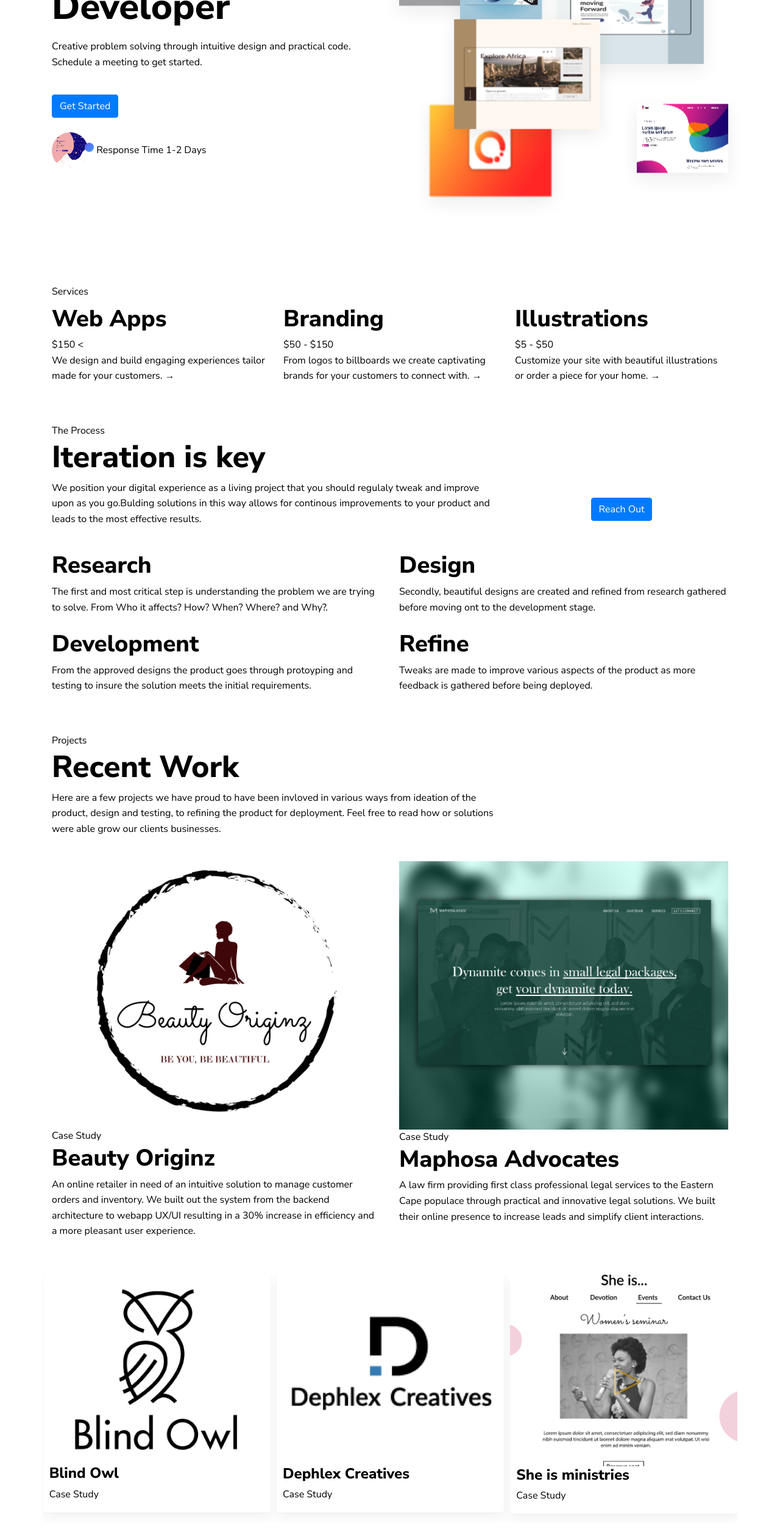
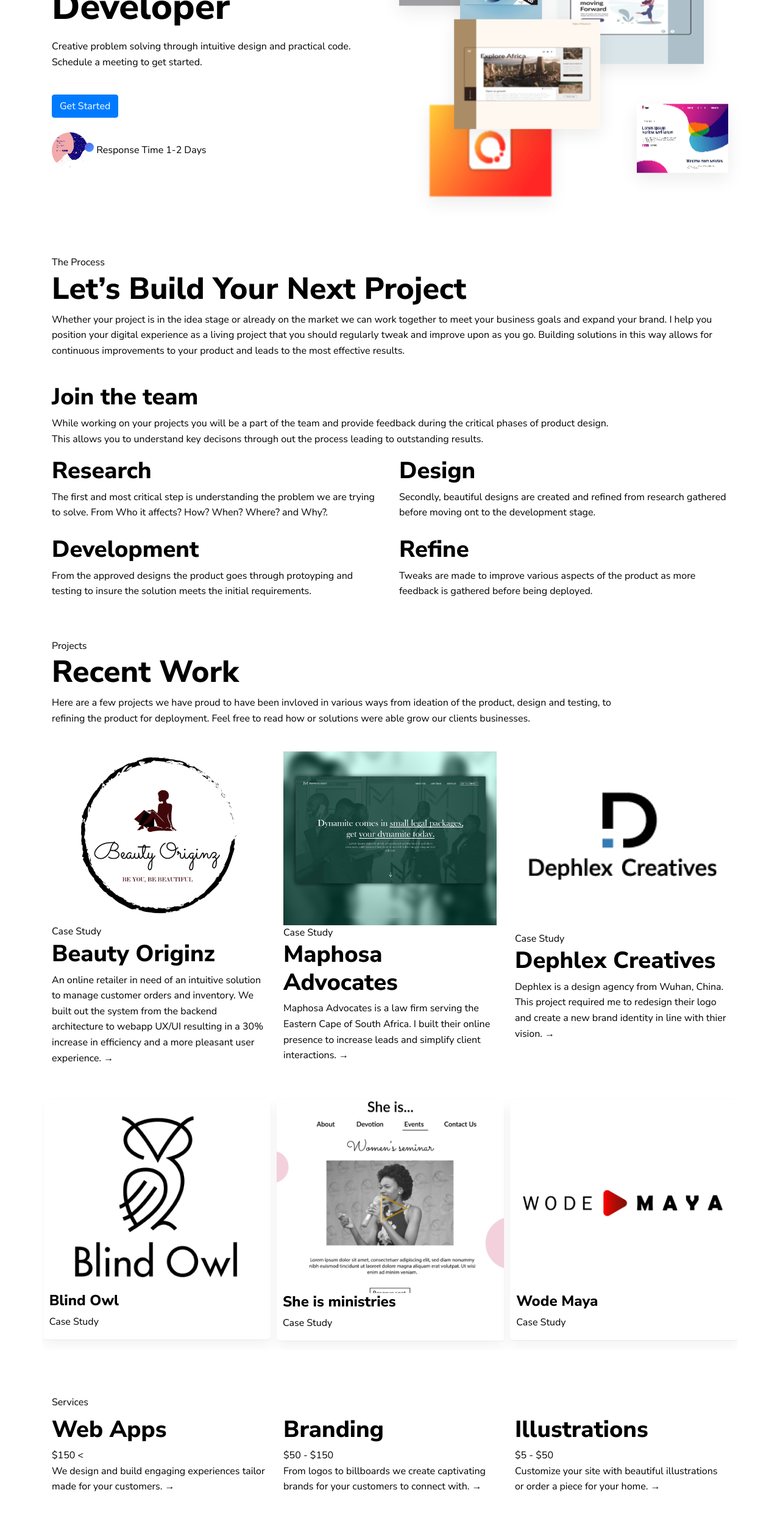
Before and after one commit to tmbaleni/portfolio, a website: page docs/index.html in a window 1280 px wide. Shown: the part 240-2760 px from the top of the page at 61% size. Drawn offline with nearby package versions, Linux system fonts and the light colour scheme.

Commit message:
updated page copy

```diff
--- a/docs/index.html
+++ b/docs/index.html
@@ -26,11 +26,11 @@
                         <!-- Collect the nav links, forms, and other content for toggling -->
                         <div class="collapse navbar-collapse" id="navbarResponsive">
                             <ul class="navbar-nav ml-auto">
-                                <li class="nav-item active">
-                                    <a href="index.html" class="nav-link">Home</a>
+                                <li class="nav-item">
+                                    <a href="index.html" class="nav-link">About</a>
                                 </li>
                                 <li class="nav-item">
-                                    <a href="about.html" class="nav-link">About</a>
+                                    <a href="about.html" class="nav-link">Projects</a>
                                 </li>
                                 <li class="nav-item">
                                     <a href="contact.html" class="nav-link">Contact</a>
@@ -114,64 +114,31 @@
                </div>
            </div>
        </div>
-       <div data-aos="fade-up" class="row mt-5 mb-2">
-            <div class="col-12">
-                <div class="title">
-                    Services
-                </div>
+       <div data-aos="fade-up" class="row mb-4">
+        <div class="col-md">
+            <div class="title">
+                The Process
             </div>
-       </div>
-       <div data-aos="fade-up" class="row mb-5">
-           <div class="col-md-4">
-               <div class="services">
-                   <!--<span class="service-icon">i</span>-->
-                   <h2 class="service-item-title page-h2">Web Apps</h2>
-                   <span>$150 < </span>
-                   <p class="service-description">
-                        We design and build engaging experiences tailor made for your customers.
-                        <a href="#"> &RightArrow; </a>
-                   </p>
-               </div>
-           </div>
-           <div class="col-md-4">
-            <div class="services">
-                <h2 class="service-item-title page-h2">Branding</h2>
-                <span>$50 - $150</span>
-                <p class="service-description">
-                    From logos to billboards we create captivating brands for your customers to connect with.
-                    <a href="#"> &RightArrow; </a>
-                </p>
+            <div class="heading">
+                <h1 class="page-h1">Let’s Build Your Next Project</h1>
+                <p>Whether your project is in the idea stage or already on the market we can work together to meet
+                    your business goals and expand your brand. I help you position your digital experience as a
+                    living project that you should regularly tweak and improve upon as you go. Building solutions
+                    in this way allows for continuous improvements to your product and leads to the most effective
+                    results.
+                 </p>
+
             </div>
         </div>
-        <div class="col-md-4">
-            <div class="services">
-                <h2 class="service-item-title page-h2">Illustrations </h2>
-                <span>$5 - $50</span>
-                <p class="service-description">
-                    Customize your site with beautiful illustrations or order a piece for your home.
-                    <a href="#"> &RightArrow; </a>
-                </p>
-            </div>
-        </div>
-       </div>
-
-
-       <div data-aos="fade-up" class="row mb-4">
-           <div class="col-md-8">
-               <div class="title">
-                   The Process
-               </div>
+    </div>
+       <div data-aos="fade-up" class="row mt-xs-3">
+           <div class="col-md-10">
                <div class="heading">
-                   <h1 class="page-h1">Iteration is key</h1>
-                   <p>We position your digital experience as a living project that you should
-                       regulaly tweak and improve upon as you go.Bulding solutions in this way allows for continous improvements to your product
-                       and leads to the most effective results.
+                   <h1 class="page-h2">Join the team</h1>
+                   <p>While working on your projects you will be a part of the team and provide feedback during the
+                       critical phases of product design. This allows you to understand key decisons through out the process
+                        leading to outstanding results.
                     </p>
-               </div>
-           </div>
-           <div class="col-md-4">
-               <div class="user-cta text-center m-y-auto">
-                    <button class="btn btn-primary user-cta-button">Reach Out</button>
                </div>
            </div>
        </div>
@@ -206,7 +173,7 @@
        </div>
 
        <div data-aos="fade-up" class="row">
-           <div class="col-md-8 mt-5">
+           <div class="col-md-10 mt-5">
                 <div class="title">
                         Projects
                     </div>
@@ -217,27 +184,39 @@
        </div>
 
        <div data-aos="fade-up" class="row pb-4">
-           <div class="col-md-6 mt-4">
+           <div class="col-md-4 mt-4 case-study-card">
                <img src="./img/bo-logo-small.png" alt="Case study pic" class="img-fluid">
                <div class="title">
                    Case Study
                </div>
                <h2 class="page-h2">Beauty Originz</h2>
                <p>An online retailer in need of an intuitive solution to manage customer orders and inventory. We built out the
-                   system from the backend architecture to webapp UX/UI resulting in a 30% increase in efficiency and a more pleasant user experience.
+                   system from the backend architecture to webapp UX/UI resulting in a 30% increase in efficiency and a more
+                   pleasant user experience. &RightArrow;
                 </p>
            </div>
 
-           <div class="col-md-6 mt-4">
+           <div class="col-md-4 mt-4 case-study-card">
                 <img src="./img/maphosa-landing.png" alt="Case study pic" class="img-fluid rounded-corners">
                 <div class="title">
                     Case Study
                 </div>
                 <h2 class="page-h2">Maphosa Advocates</h2>
-                <p>A law firm providing first class professional legal services to the Eastern Cape populace through practical and innovative legal solutions.
-                    We built their online presence to increase leads and simplify client interactions.
+                <p> Maphosa Advocates is a law firm serving the Eastern Cape of South Africa.
+                    I built their online presence to increase leads and simplify client interactions.
+                    &RightArrow;
                  </p>
 
+            </div>
+            <div class="col-md-4 mt-4 case-study-card">
+                <img src="./img/dephlex-logo.png" alt="Case study pic" class="img-fluid">
+                <div class="title">
+                    Case Study
+                </div>
+                <h2 class="page-h2">Dephlex Creatives</h2>
+                <p>Dephlex is a design agency from Wuhan, China. This project required me to redesign their logo and create a new brand identity
+                    in line with thier vision. &RightArrow;
+                 </p>
             </div>
        </div>
 
@@ -265,13 +244,6 @@
                         </a>
                     </div>
                     <div  class="card">
-                            <img src="./img/dephlex-logo.png" alt="John" class="card__img">
-                        <a href="#">
-                            <h4 class="card__title">Dephlex Creatives</h4>
-                            <p class="card__sub-title">Case Study</p>
-                        </a>
-                    </div>
-                    <div  class="card">
                             <img src="./img/she-is-page.png" alt="John" class="card__img">
                         <a href="#">
                             <h4 class="card__title">She is ministries</h4>
@@ -287,6 +259,47 @@
                     </div>
                   </div>
        </div>
+       <div data-aos="fade-up" class="row mt-5 mb-2">
+        <div class="col-12">
+            <div class="title">
+                Services
+            </div>
+        </div>
+   </div>
+   <div data-aos="fade-up" class="row mb-5">
+       <div class="col-md-4">
+           <div class="services">
+               <!--<span class="service-icon">i</span>-->
+               <h2 class="service-item-title page-h2">Web Apps</h2>
+               <span>$150 < </span>
+               <p class="service-description">
+                    We design and build engaging experiences tailor made for your customers.
+                    <a href="#"> &RightArrow; </a>
+               </p>
+           </div>
+       </div>
+       <div class="col-md-4">
+        <div class="services">
+            <h2 class="service-item-title page-h2">Branding</h2>
+            <span>$50 - $150</span>
+            <p class="service-description">
+                From logos to billboards we create captivating brands for your customers to connect with.
+                <a href="#"> &RightArrow; </a>
+            </p>
+        </div>
+    </div>
+    <div class="col-md-4">
+        <div class="services">
+            <h2 class="service-item-title page-h2">Illustrations </h2>
+            <span>$5 - $50</span>
+            <p class="service-description">
+                Customize your site with beautiful illustrations or order a piece for your home.
+                <a href="#"> &RightArrow; </a>
+            </p>
+        </div>
+    </div>
+   </div>
+   <!-- Testimonials to go here -->
 
        <div data-aos="fade-up" class="row">
            <div class="col-12 text-center mb-5">
@@ -302,19 +315,22 @@
    </div>
    <div data-aos="fade-up" class="container-fluid about-me">
        <div class="container">
-            <div class="row pb-4">
+            <div class="row py-5">
                     <div class="col-md-8 pt-4">
                         <div>Nice to meet you</div>
                         <h2 class="page-h2">Hey there, I'm Tabo</h2>
-                        <p>So, I'm a software engineer with a visual arts background. I love all things that have to do  with product design &
-                            visual design, mobile & web projects as well as branding, illustration, anumation and data visualtization.
-                            With my diverse background and industry experience, I know how to help clients solve real business cases and grow
-                            their businesses by using design thinking.
+                        <p>So, I'm a software engineer with a visual arts background. I love all things that have to do with product design,
+                             visual design and development. With my diverse background and industry experience, I know how to help clients
+                             solve real business cases and grow their businesses by using design thinking.
+                        </p>
+                        <p>
+                            Outside of my work I always up for a pickup game of basketball at the local gym and yes
+                            I will call bucket before it goes in.
                         </p>
                         </div>
                     <div class="col-md-4 pt-4">
-                        <h3 class="stay-up-to-date">Keep Up To Date</h3>
-                        <p class="pt-3">Check out my most recent social media posts</p>
+                        <h5 class="stay-up-to-date">Keep Up To Date</h5>
+                        <p class="pt-1">Check out my most recent social media posts</p>
                         <ul class="up-to-date-icons">
                             <li><a href="http://dribbble.com/tmbaleni">
                                   <img class="icon-black" src="./img/icons/dribble-black.png" alt="dribbble" />
--- a/scss/style.scss
+++ b/scss/style.scss
@@ -380,10 +380,20 @@ $blue1-gradient: linear-gradient(to bottom right, #5E5AEC, #3F9EFC);
     border-radius: 0px;
     height: 45.6px;
 }
+.case-study-card{
+    transition: all .3s ease-in;
+    border-radius: 10px;
+    &:hover{
+        box-shadow: 5px 10px 10px rgba(0,0,0,.08);
+        transform: translateY(-10px);
+        cursor: pointer;
+    }
+}
 .card{
     box-shadow: 0 1px 2px rgba(0,0,0,.05), 0 10px 20px rgba(0,0,0,.05);
     margin: 15px 0;
     border: none;
+    height: 100%;
 
     &__img{
         width:100%;
@@ -400,7 +410,7 @@ $blue1-gradient: linear-gradient(to bottom right, #5E5AEC, #3F9EFC);
 }
 
 .stay-up-to-date{
-    font-weight: 700;
+    font-weight: 600;
     //font-size: 38px;
 }
 .up-to-date-icons{
```
Also changed, not shown: docs/css/style.css.
